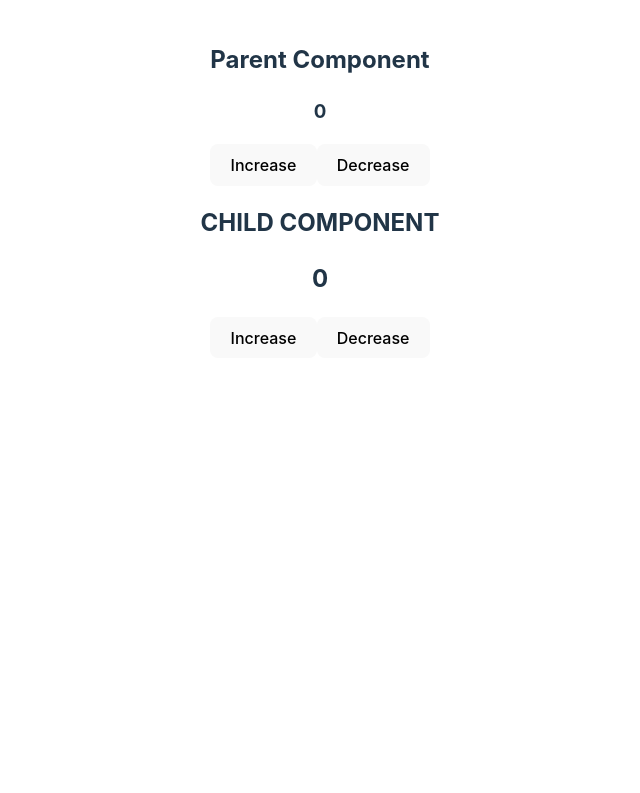
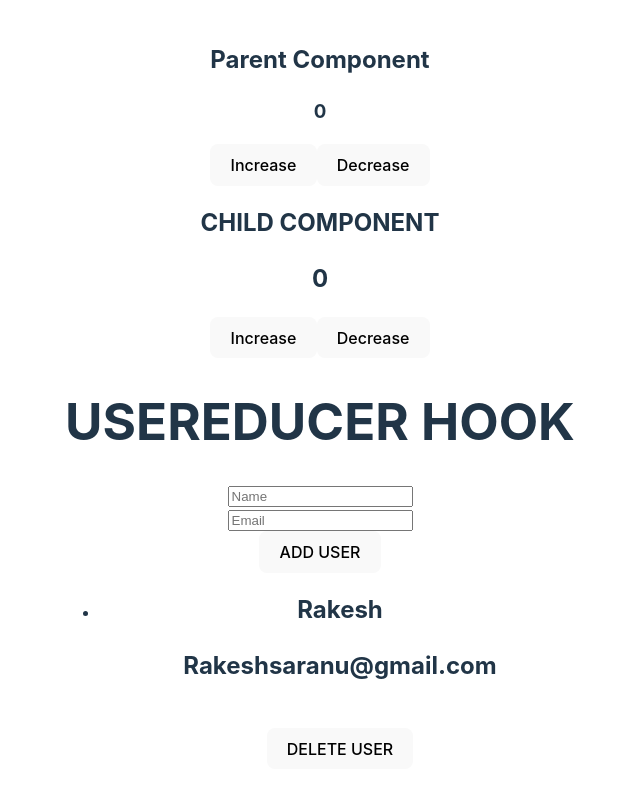
Before and after one commit to RakeshSaranu/React-Hooks, a React (Vite) app: page / in a window 1280 px wide. Shown: the part 1066-1859 px from the top of the page, without its empty margins (320-960 px from the left). Before the commit the page ends 1456 px from the top, so only its background shows below. Built offline with nearby package versions, Linux system fonts and the light colour scheme; no server answers.

Commit message:
Usereducer

```diff
--- /dev/null
+++ b/src/AllHooks/UseReducer.jsx
@@ -0,0 +1,122 @@
+//
+// import React,{useReducer} from 'react'
+// // USEREDUCER IS SIMILAR TO USESTATE BUT WHEN THERE IS A COMPLEX LOGIG IS REQUIRED FOR THE STATE CHANGE
+// // THEN THIS USEREDUCER IS USED.
+// function reducer(State,action)
+// {
+//     switch(action.type)
+//     {
+//         case "increment":
+//             return State+1
+//         case "decrement" :
+//             return State-1
+//             default:
+//                 throw new Error();
+//     }
+// }
+
+// function UseReducer() {
+
+//     const initialstate=0
+//     const [State,dispatch]=useReducer(reducer,initialstate)
+//     /*reducer is the function which performs some logic and returns the new modified state.
+//     dispatch is a function returned by the usereducer hook which is used to call the reducer function.
+//     when dispatch function is called the react internally calls the reducer function
+//     with current state and an object {tyep:"increment"} as parameter */
+//   return (
+//     <div>
+//         <h1>USEREDUCER HOOK</h1>
+//     <h2>Count is :{State}</h2>
+//     <button onClick={()=>{
+//         dispatch({type:"increment"})}
+//     }>Increment</button>
+//     <button onClick={()=>{
+//         dispatch({type:"decrement"})}}
+//         >Decrement</button>
+
+//     </div>
+//   )
+// }
+
+// export default UseReducer
+
+
+
+import React, { useReducer, useState } from 'react'
+
+function reducer(State,action)
+{
+    switch(action.type)
+    {
+        case "add":
+            return [...State,action.payload]
+        case "delete":
+            return State.filter((contact)=>{
+                return contact.id !== action.payload;}
+            );
+            default:
+                throw new Error();
+
+    }
+}
+function UseReducer() {
+const initialstate=[{
+    id:Date.now(),
+    name:"Rakesh",
+    email:"Rakeshsaranu@gmail.com"
+}]
+    const [State,dispatch]=useReducer(reducer,initialstate);
+    const [name,setname]=useState("");
+    const [email,setemail]=useState("")
+
+    const adduser=(e)=>{
+e.preventDefault();
+const user={
+    id:Date.now(),
+    name,
+    email
+};
+dispatch({type:"add", payload:user});
+    }
+
+  return (
+    <div>
+        <h1>USEREDUCER HOOK</h1>
+        <form onSubmit={adduser}>
+        <input type='text' placeholder='Name' onChange={(e)=>{
+            setname(e.target.value);
+        }}></input>
+        <br></br>
+        <input type='text' placeholder='Email' onChange={(e)=>{
+            setemail(e.target.value);
+        }}></input>
+<br></br>
+        <button>ADD USER</button>
+        </form>
+
+<div>
+    <ul>
+        {
+            State.map((contact)=>{
+                return (
+                    <div>
+                        <li key={contact.id}>
+                        <h2>{contact.name}</h2>
+                        <h2>{contact.email}</h2>
+                    </li>
+                    <br></br>
+                    <button onClick={() => {dispatch({type: "delete", payload: contact.id})}}>DELETE USER</button>
+
+                    </div>
+
+                )
+            })
+        }
+    </ul>
+</div>
+
+    </div>
+  )
+}
+
+export default UseReducer
--- a/src/App.jsx
+++ b/src/App.jsx
@@ -3,6 +3,7 @@
 import Parent from './AllHooks/Parent'
 import UseEffect from './AllHooks/UseEffect'
 import UseMemo from './AllHooks/UseMemo'
+import UseReducer from './AllHooks/UseReducer'
 import UseRef from './AllHooks/UseRef'
 import UseState from './AllHooks/UseState'
 import './App.css'
@@ -17,7 +18,8 @@ function App() {
        <UseEffect/>
        <UseMemo/>
        <UseRef/>
-       <Parent/>
+       <Parent/> {/* UseContext */}
+       <UseReducer/>
       </div>
     </>
   )
```
Also changed, not shown: src/AllHooks/Example.jsx (added, +32 -0 lines), src/AllHooks/useEffectHook.jsx (added, +22 -0 lines), src/AllHooks/usestateHook.jsx (added, +69 -0 lines), src/App-Rakesh.jsx (added, +18 -0 lines).
